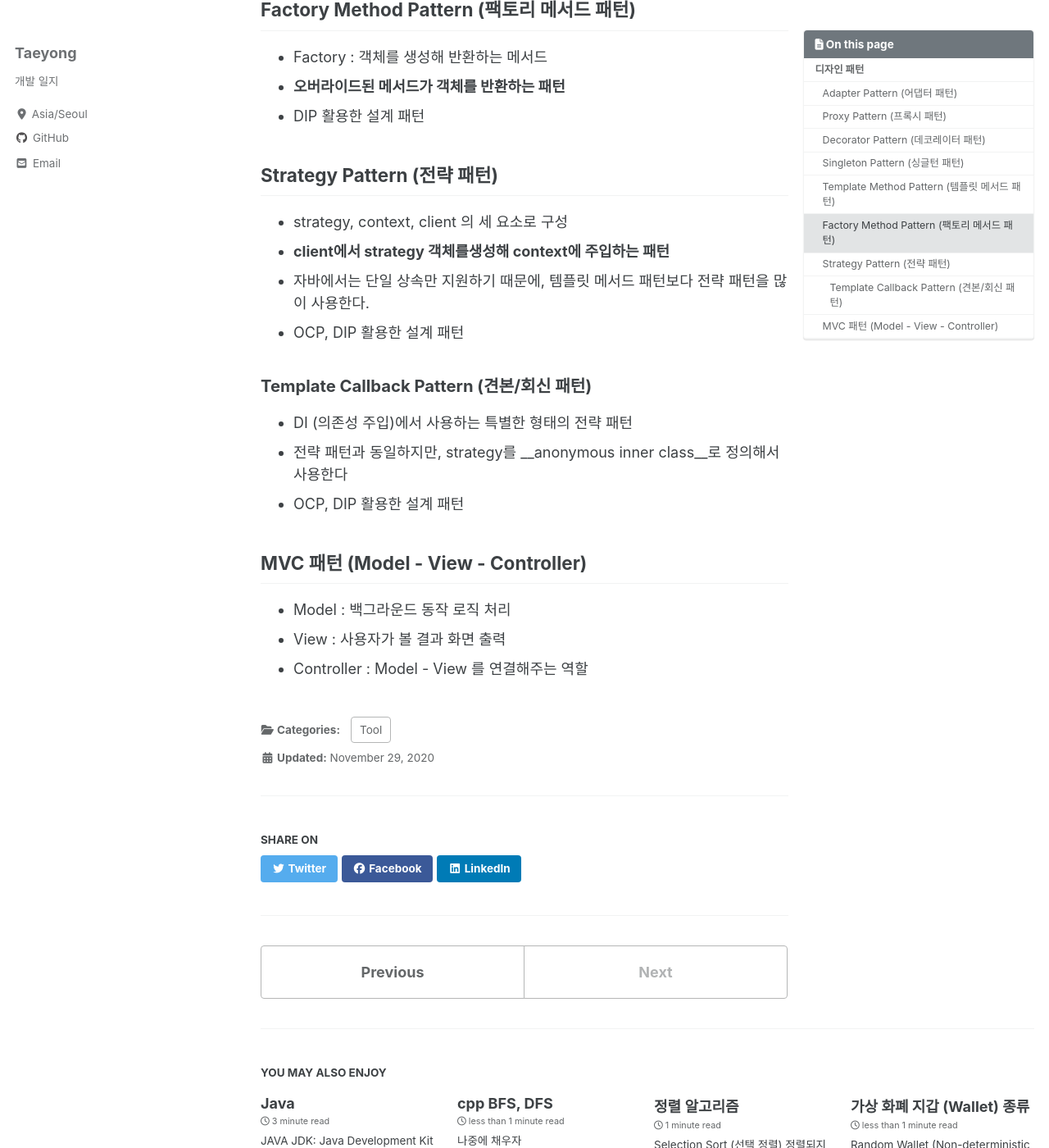
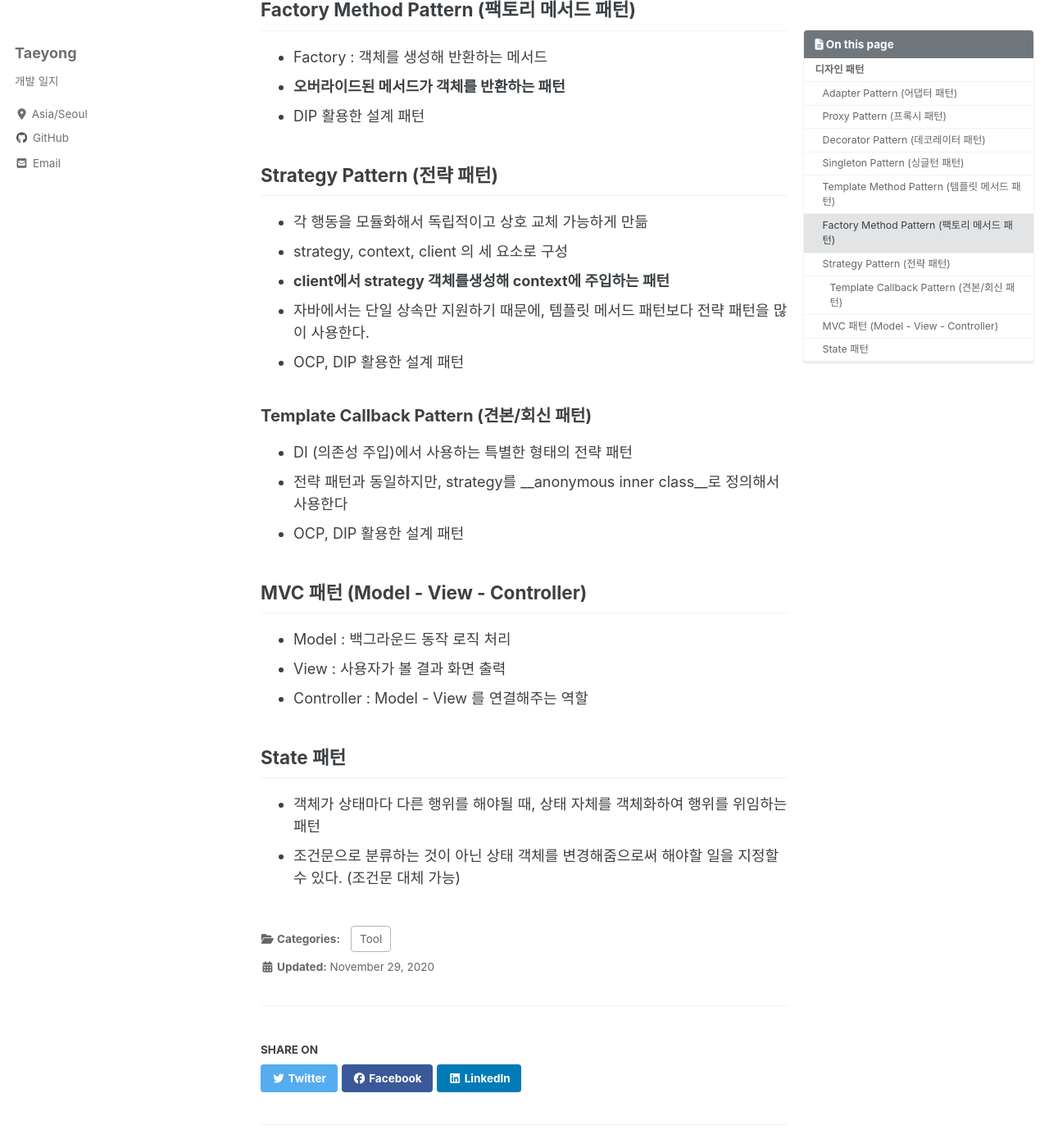
Before and after one commit to TaeYongHwang/TaeYongHwang.github.io, a Jekyll site: the page built from _posts/tool_related/2020-11-29-design-pattern.md, in a window 1280 px wide and 1400 px high, scrolled down 1602 px. Shown: the whole window at 82% size. Built offline with Jekyll 4.4.1, drawn with Linux system fonts in a browser that asks for light colours; cached includes are drawn as plain includes; nearby versions of some CDN libraries.

Commit message:
status pattern

```diff
--- a/_posts/tool_related/2020-11-29-design-pattern.md
+++ b/_posts/tool_related/2020-11-29-design-pattern.md
@@ -48,6 +48,7 @@ categories: Tool
 
 
 ## Strategy Pattern (전략 패턴)
+- 각 행동을 모듈화해서 독립적이고 상호 교체 가능하게 만듦
 - strategy, context, client 의 세 요소로 구성
 - __client에서 strategy 객체를생성해 context에 주입하는 패턴__
 - 자바에서는 단일 상속만 지원하기 때문에, 템플릿 메서드 패턴보다 전략 패턴을 많이 사용한다.
@@ -62,3 +63,7 @@ categories: Tool
 - Model : 백그라운드 동작 로직 처리
 - View : 사용자가 볼 결과 화면 출력
 - Controller : Model - View 를 연결해주는 역할
+
+## State 패턴
+- 객체가 상태마다 다른 행위를 해야될 때, 상태 자체를 객체화하여 행위를 위임하는 패턴
+- 조건문으로 분류하는 것이 아닌 상태 객체를 변경해줌으로써 해야할 일을 지정할 수 있다. (조건문 대체 가능)
```
